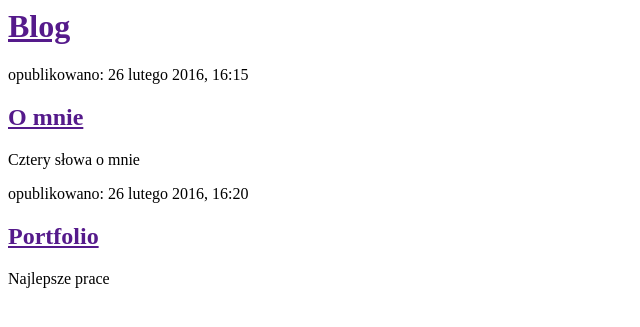
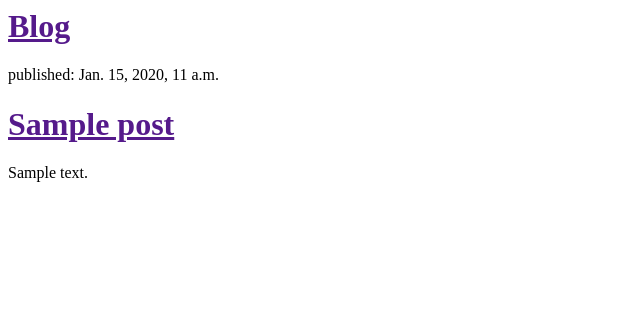
Before and after one commit to MsCzarna/my-first-blog, a Django app: template blog/templates/blog/post_list.html in a window 1280 px wide. Shown: the top 327 px of the page, without its empty margins (0-640 px from the left). Run offline with Django 3.2, Linux system fonts and the light colour scheme; the template is opened without the code that fills it: values that come from a table or form of the project are taken from there, others are empty; tables that the repository leaves empty hold one stand-in row (values such as "Sample post").

Commit message:
dodanie faktycznych psotow zapisanych wczesniej

```diff
--- a/blog/templates/blog/post_list.html
+++ b/blog/templates/blog/post_list.html
@@ -7,17 +7,15 @@
             <h1><a href="">Blog</a></h1>
         </div>
 
+
+    {% for post in posts %}
         <div>
-            <p>opublikowano: 26 lutego 2016, 16:15</p>
-            <h2><a href="">O mnie</a></h2>
-            <p>Cztery słowa o mnie</p>
+            <p>published: {{ post.published_date}}</p>
+            <h1><a href="">{{ post.title }}</a></h1>
+            <p>{{ post.text|linebreaks }}</p>
         </div>
+    {% endfor %}
 
-        <div>
-            <p>opublikowano: 26 lutego 2016, 16:20</p>
-            <h2><a href="">Portfolio</a></h2>
-            <p>Najlepsze prace</p>
-        </div>
 
     </body>
 </html>
```
Also changed, not shown: blog/views.py (+7 -1 lines).
